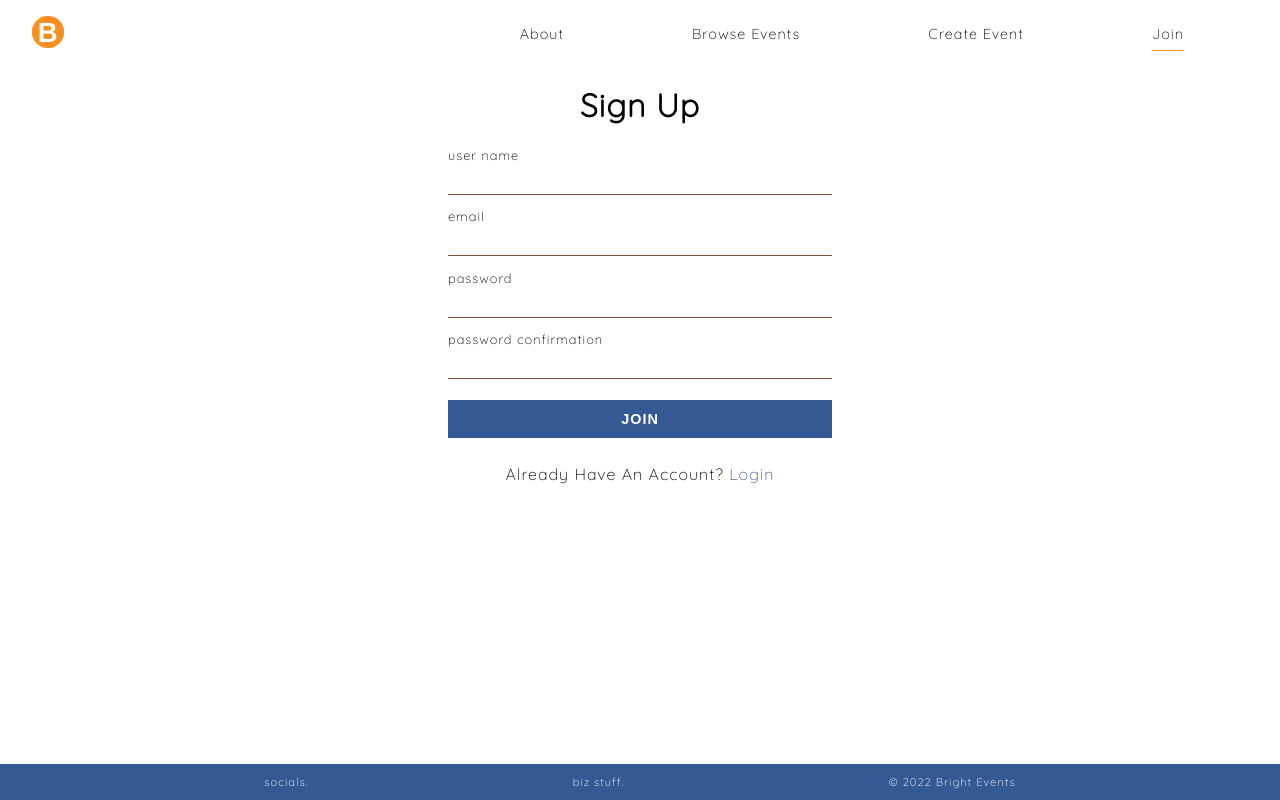
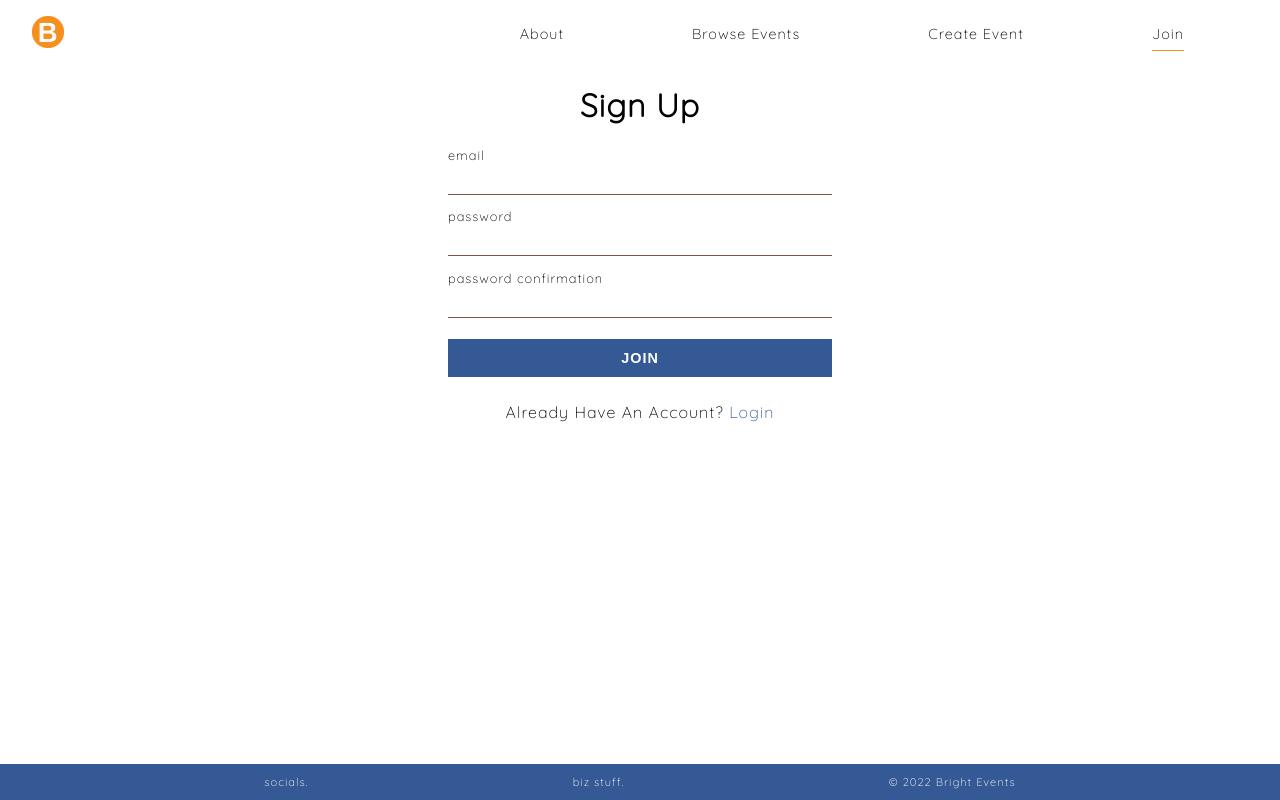
Before and after one commit to dngst/brightevents, a React (Create React App) app: page /signup in a window 1280 px wide. Built offline with nearby package versions, Linux system fonts and the light colour scheme.

Commit message:
Remove user name field

```diff
--- a/src/pages/SignUp.js
+++ b/src/pages/SignUp.js
@@ -1,7 +1,7 @@
 import React, { Suspense } from "react";
 import { Helmet } from "react-helmet";
 import { Link } from "wouter";
-import { Input, EmailInput, PasswordInput } from "components/Input";
+import { EmailInput, PasswordInput } from "components/Input";
 import { Label, LabelText } from "components/Label";
 const FormContainer = React.lazy(() =>
   import("components/container/FormContainer")
@@ -18,10 +18,6 @@ const SignUp = () => {
           <title>Sign Up | Bright Events</title>
         </Helmet>
         <Title>sign up</Title>
-        <Label htmlFor="user-name">
-          <LabelText>user name</LabelText>
-        </Label>
-        <Input id="user-name" />
         <Label htmlFor="email">
           <LabelText>email</LabelText>
         </Label>
```
